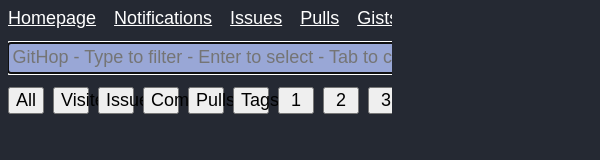
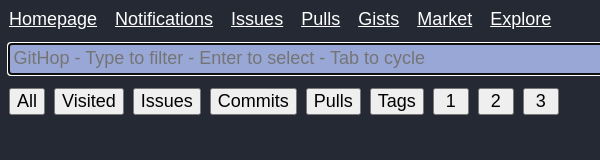
Before and after one commit to madprops/githop, a browser extension: page popup.html in a window 400 px wide. Shown: the top 160 px of the page, 600 px wide, since content can reach past the window. Drawn offline with Linux system fonts and the light colour scheme.

Commit message:
Mainmods

```diff
--- a/css/style.css
+++ b/css/style.css
@@ -3,7 +3,20 @@
   font-size: 18px;
   background-color: #252933;
   color: white;
+  width: 700px;
+  height: 600px;
+  margin: 0;
+  padding: 0;
   overflow: hidden;
+}
+
+#main {
+  display: flex;
+  flex-direction: column;
+  max-height: 100%;
+  max-width: 100%;
+  padding: 0.5rem;
+  box-sizing: border-box;
 }
 
 #links {
@@ -12,6 +25,8 @@
   gap: 1rem;
   padding-bottom: 0.77rem;
   color: white;
+  flex-shrink: 0;
+  flex-grow: 0;
 }
 
 .link {
@@ -19,13 +34,12 @@
 }
 
 #filter {
-  position: relative;
   background-color: #99A7D6;
   border-width: 0;
   font-size: 1rem;
   padding: 0.25rem;
   color: black;
-  width: 100%;
+  flex-grow: 0;
 }
 
 #buttons {
@@ -47,11 +61,10 @@
   display: flex;
   flex-direction: column;
   gap: 0.5rem;
-  width: 700px;
-  height: 450px;
   overflow-y: auto;
   overflow-x: hidden;
   margin-top: 1rem;
+  flex-grow: 1;
 }
 
 .item {
@@ -63,9 +76,12 @@
   border-spacing: 0.5rem;
   padding: 0.5rem;
   border-radius: 25px;
+  align-items: center;
+}
+
+.item_text {
   overflow-wrap: break-word;
 	word-break: break-word;
-  align-items: center;
 }
 
 .item_icon {
--- a/popup.html
+++ b/popup.html
@@ -13,10 +13,13 @@
     <script src="js/main/utils.js"></script>
   </head>
   <body>
-    <div id="links"></div>
-    <input type="text" id="filter" autocomplete="off">
-    <div id="buttons"></div>
-    <div id="list"></div>
+    <div id="main">
+      <div id="links"></div>
+      <input type="text" id="filter" autocomplete="off">
+      <div id="buttons"></div>
+      <div id="list"></div>
+    </div>
+
     <script src="js/main/main.js"></script>
   </body>
 </html>
```
Also changed, not shown: manifest.json.
